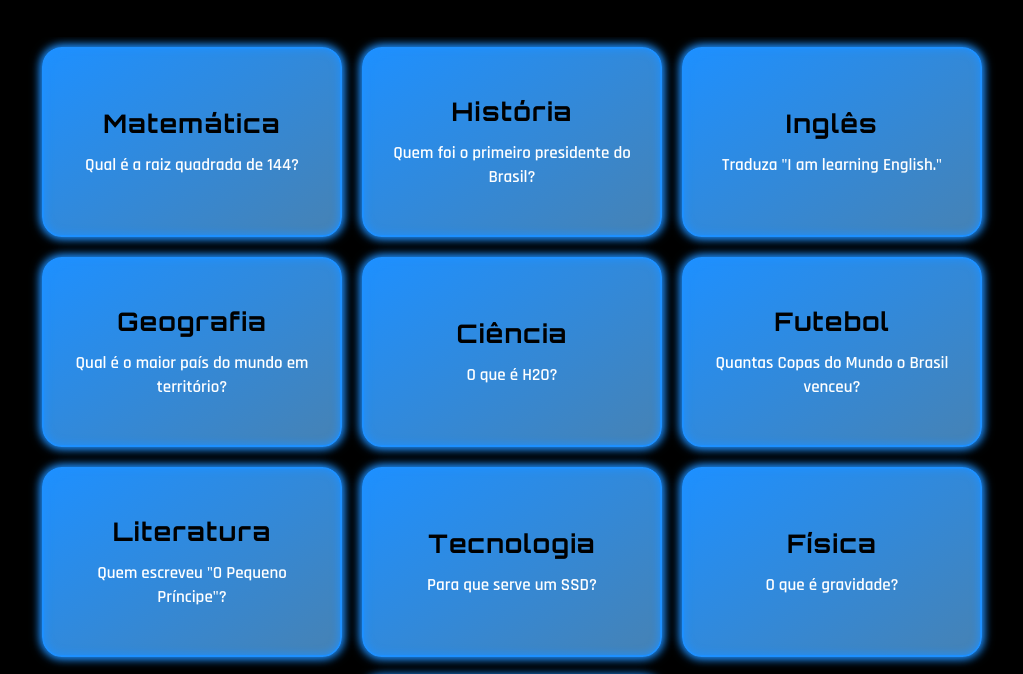
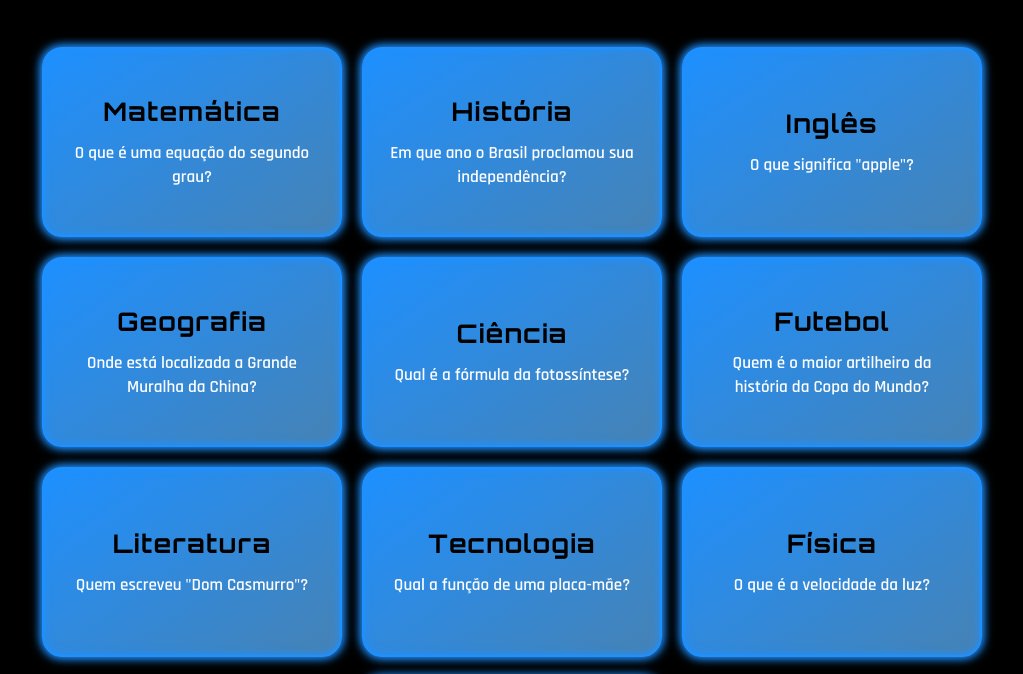
Before and after one commit to Lipaosantana/repositorio-felipe, a plain HTML site: page index.html in a window 1280 px wide. Shown: the part 104-778 px from the top of the page, without its empty margins (128-1151 px from the left). Drawn offline with Linux system fonts and the light colour scheme.

Commit message:
paccote 5

```diff
--- a/index.html
+++ b/index.html
@@ -130,16 +130,16 @@
 
   <script>
     const flashcardsData = [
-      { topic: 'Matemática', question: 'Qual é a raiz quadrada de 144?', answer: '12' },
-      { topic: 'História', question: 'Quem foi o primeiro presidente do Brasil?', answer: 'Deodoro da Fonseca' },
-      { topic: 'Inglês', question: 'Traduza "I am learning English."', answer: 'Eu estou aprendendo inglês.' },
-      { topic: 'Geografia', question: 'Qual é o maior país do mundo em território?', answer: 'Rússia' },
-      { topic: 'Ciência', question: 'O que é H2O?', answer: 'Água' },
-      { topic: 'Futebol', question: 'Quantas Copas do Mundo o Brasil venceu?', answer: '5' },
-      { topic: 'Literatura', question: 'Quem escreveu "O Pequeno Príncipe"?', answer: 'Antoine de Saint-Exupéry' },
-      { topic: 'Tecnologia', question: 'Para que serve um SSD?', answer: 'Armazenamento de dados com alta velocidade.' },
-      { topic: 'Física', question: 'O que é gravidade?', answer: 'Força que atrai corpos para o centro da Terra.' },
-      { topic: 'Curiosidades', question: 'Qual animal é o mais rápido do mundo?', answer: 'Falcão-peregrino' }
+      { topic: 'Matemática', question: 'O que é uma equação do segundo grau?', answer: 'Uma equação polinomial de grau 2.' },
+      { topic: 'História', question: 'Em que ano o Brasil proclamou sua independência?', answer: '1822' },
+      { topic: 'Inglês', question: 'O que significa "apple"?', answer: 'Maçã' },
+      { topic: 'Geografia', question: 'Onde está localizada a Grande Muralha da China?', answer: 'Na China' },
+      { topic: 'Ciência', question: 'Qual é a fórmula da fotossíntese?', answer: '6CO2 + 6H2O + luz -> C6H12O6 + 6O2' },
+      { topic: 'Futebol', question: 'Quem é o maior artilheiro da história da Copa do Mundo?', answer: 'Marta' },
+      { topic: 'Literatura', question: 'Quem escreveu "Dom Casmurro"?', answer: 'Machado de Assis' },
+      { topic: 'Tecnologia', question: 'Qual a função de uma placa-mãe?', answer: 'Conectar todos os componentes de um computador.' },
+      { topic: 'Física', question: 'O que é a velocidade da luz?', answer: 'É a velocidade máxima com que a luz pode se propagar no vácuo, cerca de 300.000 km/s.' },
+      { topic: 'Curiosidades', question: 'Quantos continentes existem no mundo?', answer: '7' }
     ];
 
     const renderFlashcards = () => {
```
